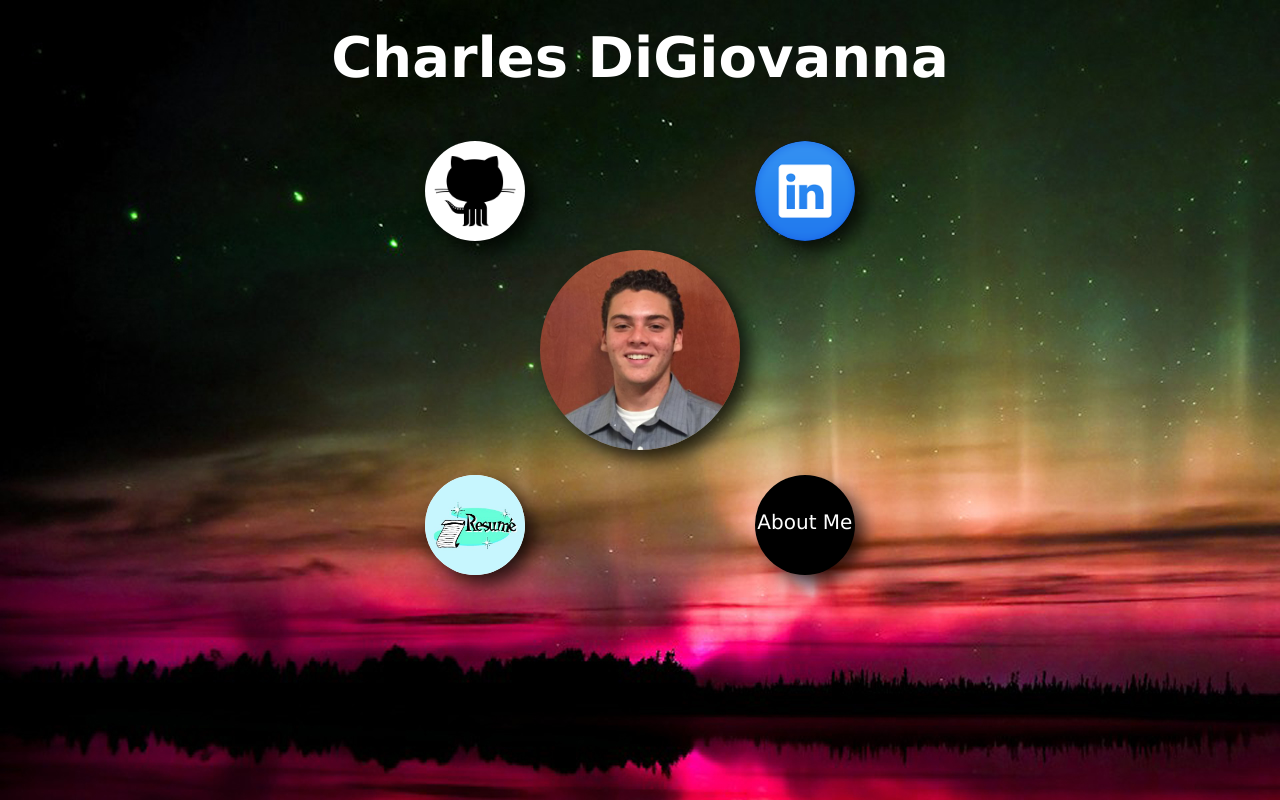
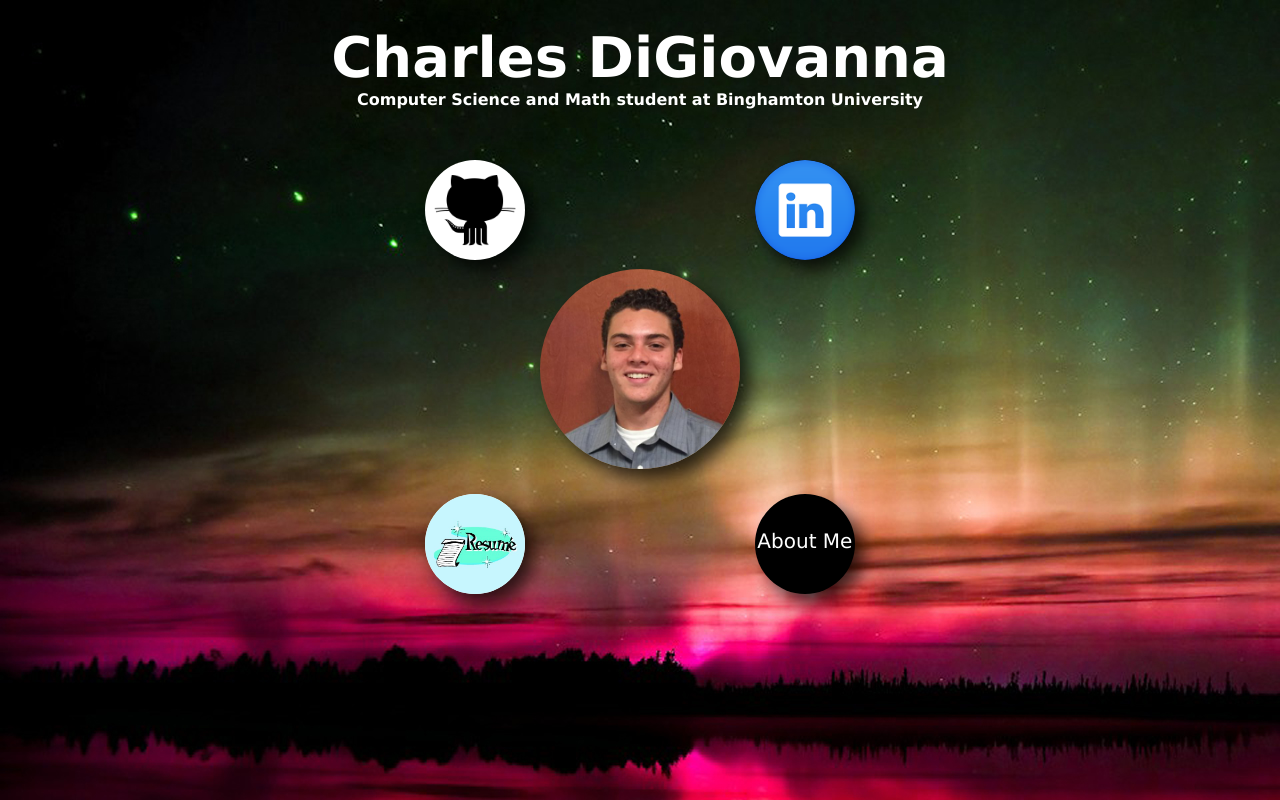
Before and after one commit to cd17822/CharlieD.me, a plain HTML site: page index.html in a window 1280 px wide. Drawn offline with nearby package versions, Linux system fonts and the light colour scheme.

Commit message:
added subname text

```diff
--- a/index.html
+++ b/index.html
@@ -14,7 +14,7 @@
 
 	<body background="auroraimg.jpg"><div id="wrapper">
 			<h1 id="name"><font color="white">Charles DiGiovanna</font></h1>
-
+			<h4 id="subname"><font color="white">Computer Science and Math student at Binghamton University</font></h4>
 		<div id="githubBubble" class="bubble minibubble left top">
 			<a href="http://www.github.com/cd17822" target="_blank">
 				<img src="githubimg.png">
--- a/mysite.css
+++ b/mysite.css
@@ -21,8 +21,13 @@ body {
 
 #name {
 	text-align: center;
-	margin: 2% 0px 8% 0px;
+	margin: 2% 0px 0px 0px;
 	font-size: 350%;
+}
+
+#subname {
+	text-align: center;
+	margin: 0px 0px 8% 0px;
 }
 
 img {
```
